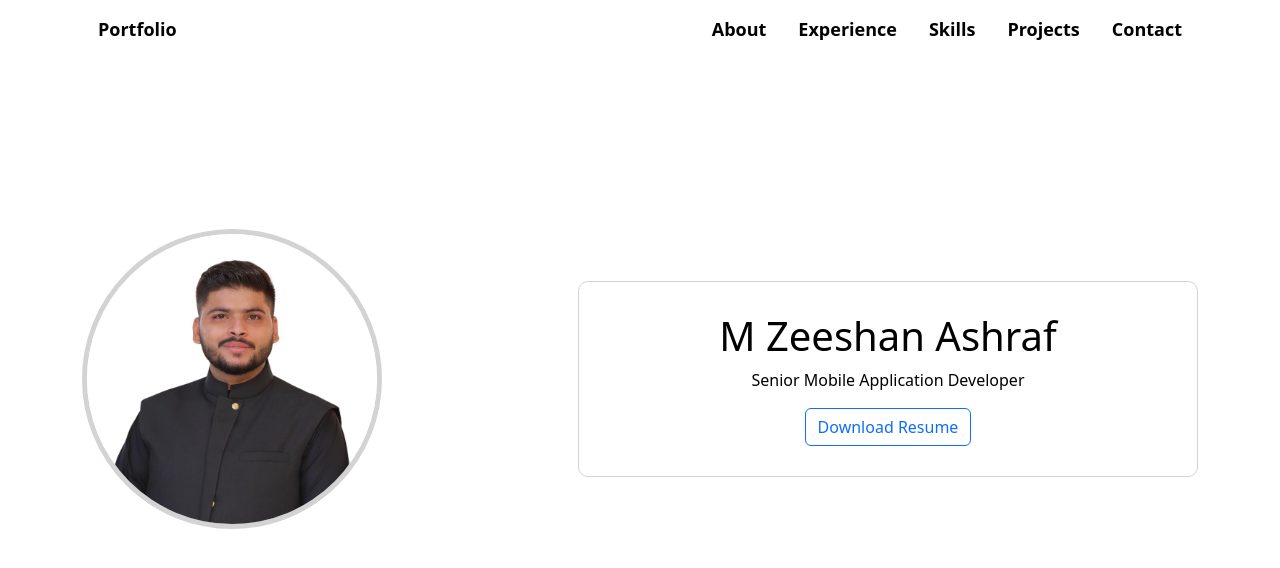
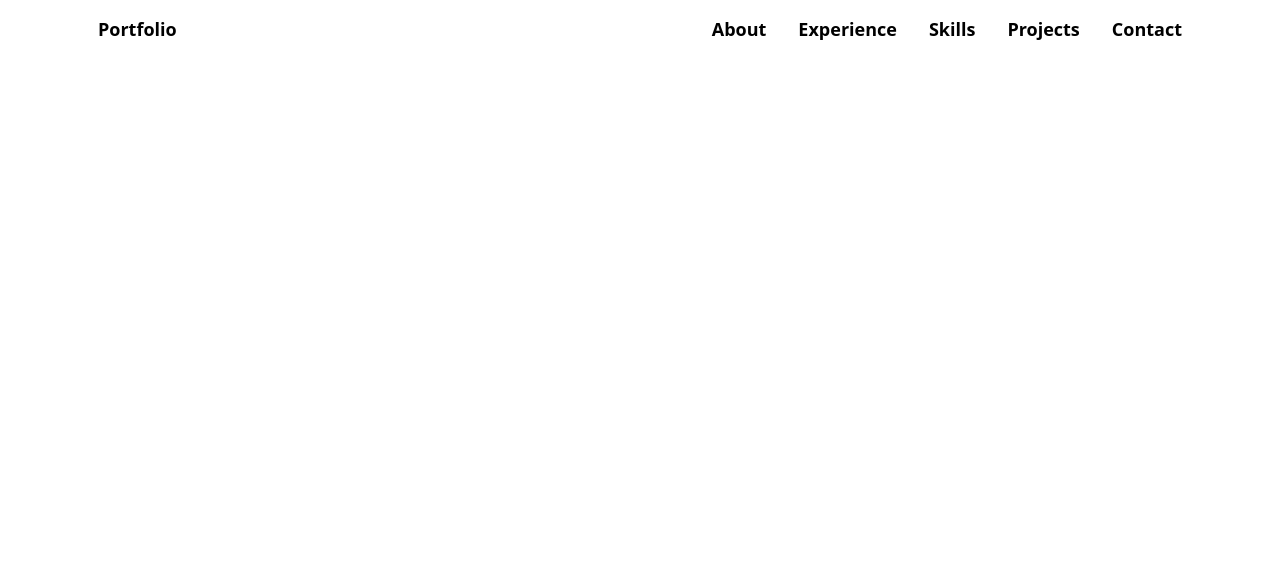
Before and after one commit to Zeeshan90/Zeeshan90.github.io, a React (Vite) app: page / in a window 1280 px wide. Shown: the top 568 px of the page. Built offline with nearby package versions, Linux system fonts and the light colour scheme.

Commit message:
another try after apply root path update

```diff
--- a/src/Routes.jsx
+++ b/src/Routes.jsx
@@ -12,7 +12,7 @@ const AppRoutes = () => {
     <Router>
       <Navbar />
       <Routes>
-        <Route path="/" element={<About />} />
+        <Route path="/zeeshan-portfolio" element={<About />} />
         <Route path="/zeeshan-portfolio/experience" element={<Experience />} />
         <Route path="/zeeshan-portfolio/skills" element={<Skills />} />
         <Route path="/zeeshan-portfolio/projects" element={<Projects />} />
--- a/src/components/Navbar.jsx
+++ b/src/components/Navbar.jsx
@@ -6,7 +6,7 @@ const Navbar = () => {
     <div className="container navBar">
       <div className="left nav-Item">Portfolio</div>
       <div className="right">
-        <NavLink to="/" className="nav-Item" activeClassName="active" end>
+        <NavLink to="/zeeshan-portfolio" className="nav-Item" activeClassName="active" end>
           About
         </NavLink>
         <NavLink to="/zeeshan-portfolio/experience" className="nav-Item" activeClassName="active">
```
